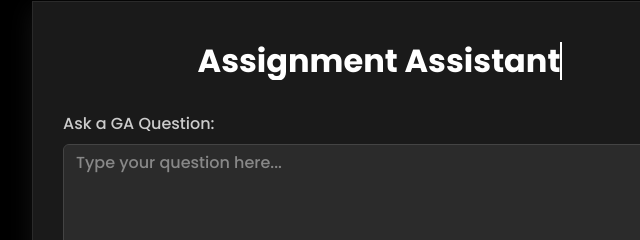
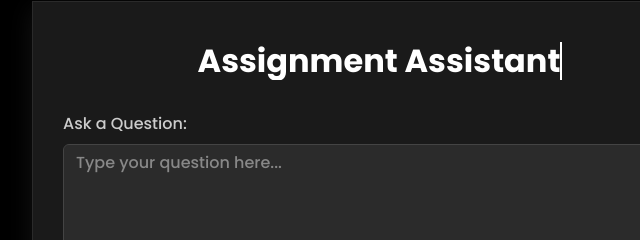
Before and after one commit to hridjitsinha/assignment_assistant, a website: page index.html in a window 1280 px wide. Shown: the part 92-332 px from the top of the page, 260-900 px from the left. Drawn offline with nearby package versions, Linux system fonts and the light colour scheme.

Commit message:
Update index.html

```diff
--- a/index.html
+++ b/index.html
@@ -141,7 +141,7 @@
             </h3>
             <form id="tds-form">
                 <div class="mb-3">
-                    <label for="question" class="form-label">Ask a GA Question:</label>
+                    <label for="question" class="form-label">Ask a Question:</label>
                     <textarea class="form-control" id="question" name="question"
                         placeholder="Type your question here..." required></textarea>
                 </div>
```
